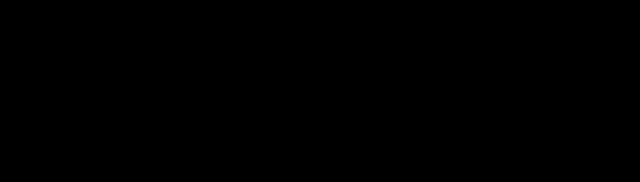
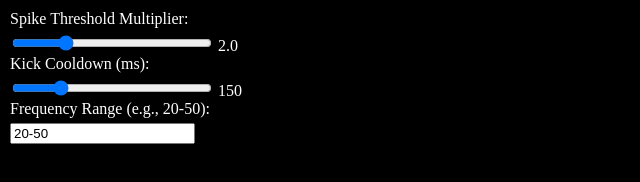
Before and after one commit to TheMatrixMan23/matrix-rain, a plain HTML site: page index.html in a window 1280 px wide. Shown: the whole page, without its empty margins (0-640 px from the left). Drawn offline with Linux system fonts and the light colour scheme.

Commit message:
Update index.html

```diff
--- a/index.html
+++ b/index.html
@@ -7,11 +7,29 @@ body {
   background-color: black;
   margin: 0;
   overflow: hidden;
+  color: white; /* Text color for sliders */
 }
 
 #canvas {
   display: block;
 }
+
+#controls {
+  position: absolute;
+  top: 10px;
+  left: 10px;
+  z-index: 10; /* Ensure controls are on top */
+}
+
+input[type="range"] {
+  width: 200px;
+}
+
+label {
+    display: block; /* Makes labels stack nicely */
+    margin-bottom: 5px;
+}
+
 </style>
 </head>
 <body>
@@ -19,50 +37,59 @@ body {
 <canvas id="canvas"></canvas>
 <audio id="audio" controls style="display:none;"></audio>
 
-<script>
-const canvas = document.getElementById('canvas');
-const ctx = canvas.getContext('2d');
-const audio = document.getElementById('audio');
+<div id="controls">
+    <label for="spikeThreshold">Spike Threshold Multiplier:</label>
+    <input type="range" id="spikeThreshold" min="1.0" max="5.0" step="0.1" value="2.0">
+    <span id="spikeThresholdValue">2.0</span>
 
-canvas.width = window.innerWidth;
-canvas.height = window.innerHeight;
+    <label for="kickCooldown">Kick Cooldown (ms):</label>
+    <input type="range" id="kickCooldown" min="50" max="500" step="10" value="150">
+    <span id="kickCooldownValue">150</span>
 
-// *** FIXED FILE PATH ***
-const filePath = 'LL.m4a'; // Assuming LL.m4a is in the same directory as the HTML file.
-audio.src = filePath;
+    <label for="frequencyRange">Frequency Range (e.g., 20-50):</label>
+    <input type="text" id="frequencyRange" value="20-50">
+</div>
 
 
-audio.onerror = function() {
-  alert("Error loading audio file. Please check the file path.  Is LL.m4a in the same folder as this HTML file?");
-};
+<script>
+// ... (rest of the JavaScript code as before, with modifications below)
 
-audio.onloadeddata = function() {
-  audio.play();
-  draw();
-};
+// Get slider elements
+const spikeThresholdSlider = document.getElementById('spikeThreshold');
+const kickCooldownSlider = document.getElementById('kickCooldown');
+const frequencyRangeInput = document.getElementById('frequencyRange');
 
-let audioCtx = new AudioContext();
-let analyser = audioCtx.createAnalyser();
-audio.crossOrigin = "anonymous";
-let source = audioCtx.createMediaElementSource(audio);
-source.connect(analyser);
-analyser.connect(audioCtx.destination);
+// Get display elements for values
+const spikeThresholdValueDisplay = document.getElementById('spikeThresholdValue');
+const kickCooldownValueDisplay = document.getElementById('kickCooldownValue');
 
-analyser.fftSize = 2048;
-const bufferLength = analyser.frequencyBinCount;
-const dataArray = new Uint8Array(bufferLength);
 
-let lastKickTime = 0;
-const kickCooldown = 150;
+let spikeThresholdMultiplier = parseFloat(spikeThresholdSlider.value); // Initialize
+let kickCooldown = parseInt(kickCooldownSlider.value); // Initialize
+let frequencyRange = frequencyRangeInput.value;
 
-// Spike Detection for Kick
-let previousLowFrequencyValues = new Array(5).fill(0);
-const spikeThresholdMultiplier = 2.0;
+// Event listeners for sliders
+spikeThresholdSlider.addEventListener('input', () => {
+    spikeThresholdMultiplier = parseFloat(spikeThresholdSlider.value);
+    spikeThresholdValueDisplay.textContent = spikeThresholdSlider.value;
+});
+
+kickCooldownSlider.addEventListener('input', () => {
+    kickCooldown = parseInt(kickCooldownSlider.value);
+    kickCooldownValueDisplay.textContent = kickCooldownSlider.value;
+});
+
+frequencyRangeInput.addEventListener('input', () => {
+    frequencyRange = frequencyRangeInput.value;
+});
+
+
 
 function detectKick() {
   const currentTime = audio.currentTime * 1000;
 
-  let currentLowFrequencyValue = analyzeFrequencyRange(20, 50);
+  const [startFreq, endFreq] = frequencyRange.split('-').map(Number); // Parse frequency range
+  let currentLowFrequencyValue = analyzeFrequencyRange(startFreq, endFreq);
 
   let spikeDetected = false;
   const averagePrevious = previousLowFrequencyValues.reduce((a, b) => a + b, 0) / previousLowFrequencyValues.length;
@@ -81,38 +108,7 @@ function detectKick() {
   return false;
 }
 
-function analyzeFrequencyRange(startFreq, endFreq) {
-    let sum = 0;
-    const startIndex = Math.round(startFreq / audioCtx.sampleRate * analyser.fftSize);
-    const endIndex = Math.round(endFreq / audioCtx.sampleRate * analyser.fftSize);
-    for (let i = startIndex; i < endIndex; i++) {
-        sum += dataArray[i];
-    }
-    return sum / (endIndex - startIndex);
-}
-
-function draw() {
-  ctx.clearRect(0, 0, canvas.width, canvas.height);
-  analyser.getByteFrequencyData(dataArray);
-
-  if (detectKick()) {
-    drawCircle();
-  }
-
-  requestAnimationFrame(draw);
-}
-
-function drawCircle() {
-  ctx.fillStyle = 'white';
-  ctx.beginPath();
-  ctx.arc(canvas.width / 2, canvas.height / 2, 50, 0, 2 * Math.PI);
-  ctx.fill();
-}
-
-window.addEventListener('resize', () => {
-  canvas.width = window.innerWidth;
-  canvas.height = window.innerHeight;
-});
+// ... (rest of the JavaScript code)
 
 </script>
 
```
